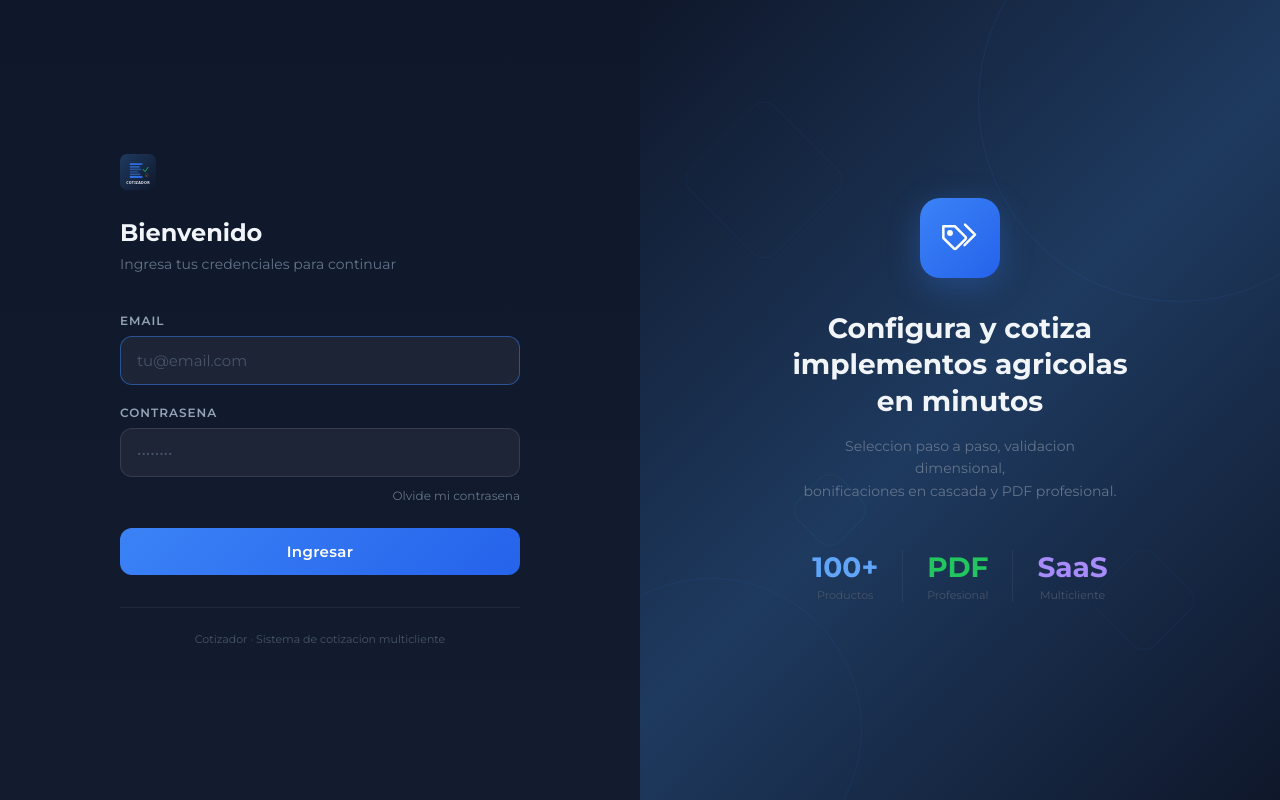
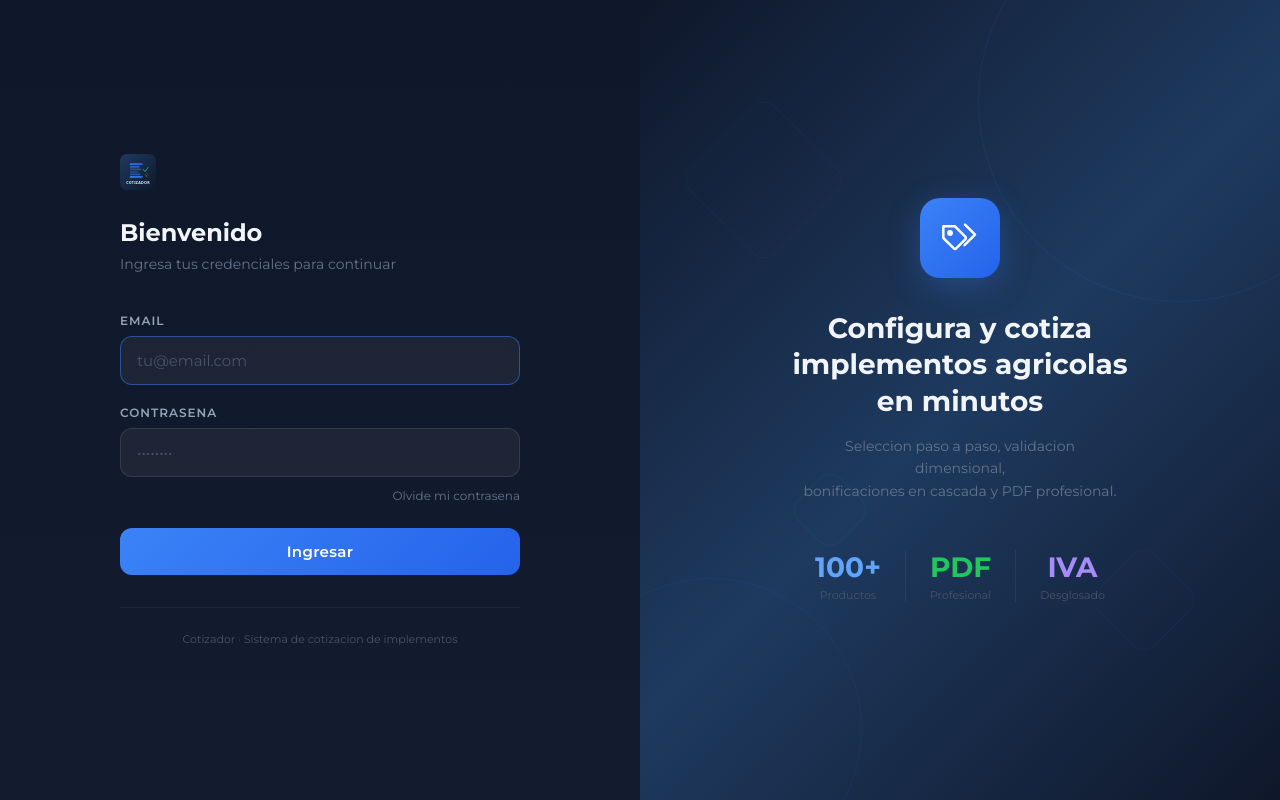
Before and after one commit to luciaf17/cotizador, a Django app: page /auth/login/ in a window 1280 px wide. Run offline with Django 5.2, Linux system fonts and the light colour scheme.

Commit message:
fix: quitar referencias SaaS/multicliente del login
Co-Authored-By: Claude Opus 4.6 (1M context) <noreply@anthropic.com>

```diff
--- a/templates/accounts/login.html
+++ b/templates/accounts/login.html
@@ -114,7 +114,7 @@
                 </form>
 
                 <div style="margin-top: 32px; padding-top: 24px; border-top: 1px solid rgba(255,255,255,0.06); text-align: center;">
-                    <p style="color: #475569; font-size: 11px;">Cotizador &middot; Sistema de cotizacion multicliente</p>
+                    <p style="color: #475569; font-size: 11px;">Cotizador &middot; Sistema de cotizacion de implementos</p>
                 </div>
             </div>
         </div>
@@ -152,8 +152,8 @@
                     </div>
                     <div style="width: 1px; background: rgba(255,255,255,0.06);"></div>
                     <div style="text-align: center;">
-                        <div style="color: #a78bfa; font-size: 28px; font-weight: 700;">SaaS</div>
-                        <div style="color: #475569; font-size: 11px; margin-top: 4px;">Multicliente</div>
+                        <div style="color: #a78bfa; font-size: 28px; font-weight: 700;">IVA</div>
+                        <div style="color: #475569; font-size: 11px; margin-top: 4px;">Desglosado</div>
                     </div>
                 </div>
             </div>
```
